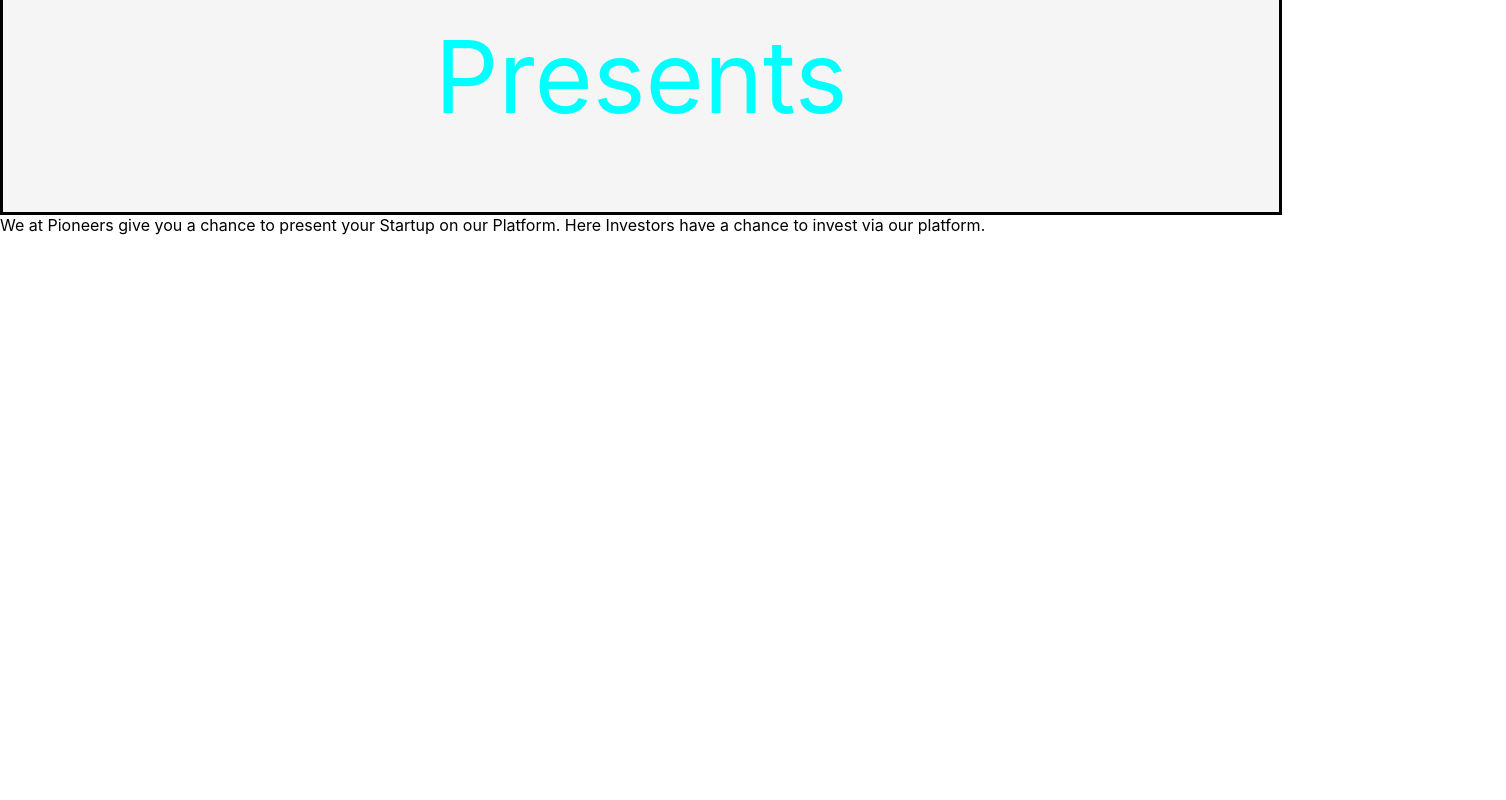
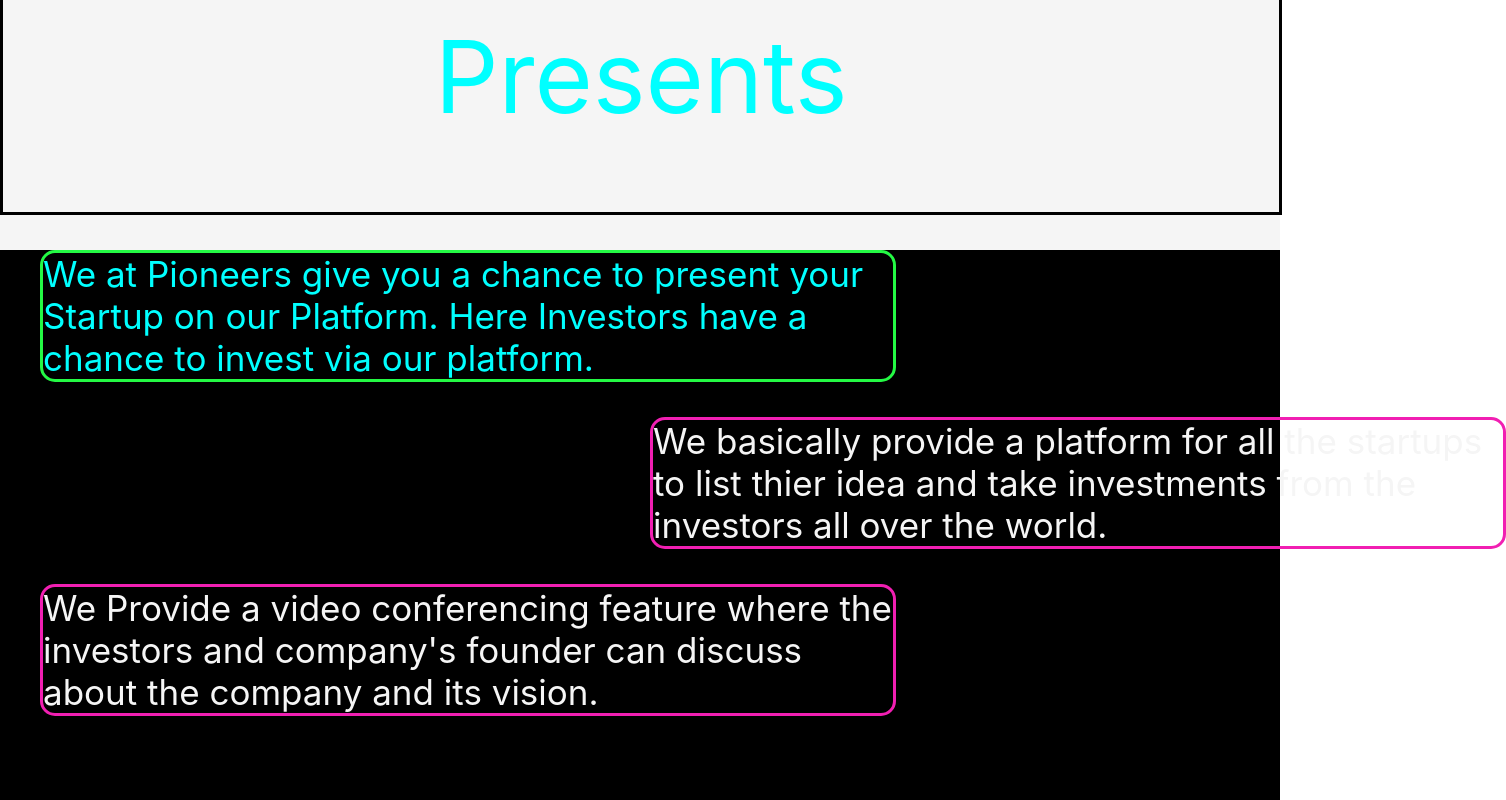
Before and after one commit to IDY12345/Hack36, a React (Create React App) app in the folder frontend/: page / in a window 1280 px wide. Shown: the part 741-1541 px from the top of the page, 1506 px wide, since content can reach past the window. Before the commit the page ends 976 px from the top, so only its background shows below. Built offline with nearby package versions, Linux system fonts and the light colour scheme; some icons are missing.

Commit message:
Added About1 Component

```diff
--- a/frontend/src/components/About.css
+++ b/frontend/src/components/About.css
@@ -1,5 +1,6 @@
 .About-Image
-{   margin-top: 100px;
+{
+    margin-top: 100px;
     margin-left: 500px;
     height: 550px;
 }
@@ -27,3 +28,13 @@
     color: aqua;
     text-align: center;
 }
+
+.Back-div
+{
+    background-color: black;
+}
+
+.Back-div.active
+{
+    background-color: whitesmoke;
+}
--- a/frontend/src/components/About.js
+++ b/frontend/src/components/About.js
@@ -24,7 +24,7 @@
     }, [])
 
     return (
-        <div>
+        <div className={colourChange ? 'Back-div':'Back-div active'}>
             <div className={colourChange?'Image-div':'Image-div active'}>
                 <img src='Assets\logo1.png' className='About-Image' />
                 <p className='presents'>Presents</p>
--- a/frontend/src/components/About1.css
+++ b/frontend/src/components/About1.css
@@ -0,0 +1,36 @@
+.About1
+{
+    height: 550px;
+    background-color: black;
+}
+.About-Info
+{
+    margin-left: 40px;
+    color: whitesmoke;
+    font-size: 35px;
+    width: 850px;
+    border: solid rgb(241, 31, 178);
+    border-radius: 15px;
+}
+
+.About-Info.active
+{
+    color: aqua;
+    border: solid rgb(36, 249, 68);
+}
+
+.About-Info1
+{
+    margin-left: 650px;
+    color: whitesmoke;
+    font-size: 35px;
+    width: 850px;
+    border: solid rgb(241, 31, 178);
+    border-radius: 15px;
+}
+
+.About-Info1.active
+{
+    color: aqua;
+    border: solid rgb(36, 249, 68);
+}
--- a/frontend/src/components/About1.js
+++ b/frontend/src/components/About1.js
@@ -1,10 +1,62 @@
-import React from 'react'
+import React,{useState,useEffect} from 'react'
 import './About1.css'
 function About1() {
+
+    const [borderChange, setBorderChange] = useState(false)
+    const [borderChange1, setBorderChange1] = useState(false)
+    const [borderChange2, setBorderChange2]=useState(false)
+
+
+
+    const changeBorder=()=>
+    {
+        if(window.scrollY>=400 )
+        {
+            setBorderChange(true)
+        }
+
+        if(window.scrollY>=600)
+        {
+            setBorderChange(false)
+            setBorderChange1(true)
+            setBorderChange2(true)
+        }
+
+        if(window.scrollY>=800)
+        {
+            setBorderChange(true)
+            setBorderChange1(false)
+            setBorderChange2(true)
+        }
+
+        if(window.scrollY>=1100)
+        {
+            setBorderChange1(true)
+            setBorderChange2(false)
+        }
+        // else
+        // {
+        //     setBorderChange(false)
+        // }
+    }
+
+    useEffect(() => {
+      changeBorder()
+
+      window.addEventListener("scroll",changeBorder)
+    }, [])
+
   return (
     <div className='About1'>
+        <p className={borderChange ? 'About-Info':'About-Info active'}>
         We at Pioneers give you a chance to present your Startup on our Platform.
-        Here Investors have a chance to invest via our platform.
+        Here Investors have a chance to invest via our platform.</p>
+        <p className={borderChange1 ? 'About-Info1' : 'About-Info1 active'}>We basically provide a platform for all the startups to list thier idea
+            and take investments from the investors all over the world.</p>
+        <p className={borderChange2 ? 'About-Info' : 'About-Info active'}>
+            We Provide a video conferencing feature where the investors
+            and company's founder can discuss about the company and its vision.
+        </p>
     </div>
   )
 }
```
